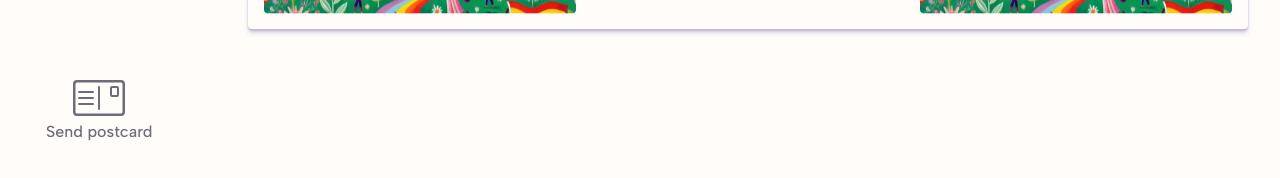
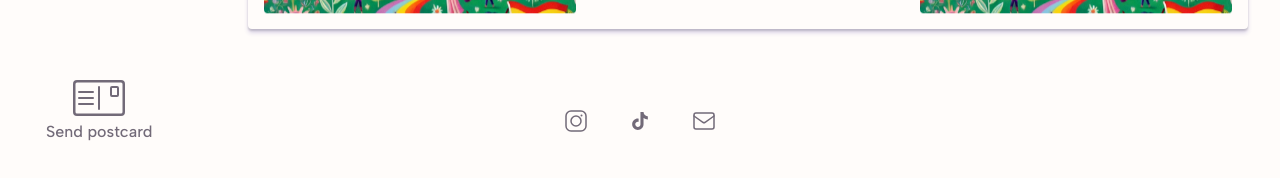
Before and after one commit to chr-tatu/queerpostbox, a Jekyll site: the page built from posts.html, in a window 1280 px wide and 1400 px high, scrolled down 4781 px. Shown: the part 1219-1397 px from the top of the window. Built offline with Jekyll 4.4.1, drawn with Linux system fonts in a browser that asks for light colours; some web fonts are replaced.

Commit message:
feat: add social media links to footer (#23)
Co-authored-by: Claude Opus 4.6 <noreply@anthropic.com>

```diff
--- a/_config.yml
+++ b/_config.yml
@@ -36,6 +36,12 @@ mailing_address:
   postal: "123 32 City"
   country: "Country"
 
+# Social links (shown in footer)
+social:
+  instagram: "https://www.instagram.com/queerpostbox"
+  tiktok: "https://www.tiktok.com/@queerpostbox"
+  email: "hello@queerpostbox.com"
+
 # Build settings
 # theme: jekyll-theme-minimal
 # theme: minima
--- a/_includes/footer.html
+++ b/_includes/footer.html
@@ -0,0 +1,28 @@
+<footer class="site-footer">
+  <div class="footer-social">
+    {% if site.social.instagram %}
+      <a href="{{ site.social.instagram }}" class="social-link" target="_blank" rel="noopener noreferrer" aria-label="Instagram">
+        <svg width="24" height="24" viewBox="0 0 24 24" fill="none" xmlns="http://www.w3.org/2000/svg" class="social-icon" aria-hidden="true">
+          <rect x="2" y="2" width="20" height="20" rx="5" stroke="currentColor" stroke-width="1.5"/>
+          <circle cx="12" cy="12" r="5" stroke="currentColor" stroke-width="1.5"/>
+          <circle cx="17.5" cy="6.5" r="1" fill="currentColor"/>
+        </svg>
+      </a>
+    {% endif %}
+    {% if site.social.tiktok %}
+      <a href="{{ site.social.tiktok }}" class="social-link" target="_blank" rel="noopener noreferrer" aria-label="TikTok">
+        <svg width="24" height="24" viewBox="0 0 24 24" fill="none" xmlns="http://www.w3.org/2000/svg" class="social-icon" aria-hidden="true">
+          <path d="M16.6 5.82C15.9165 5.03962 15.5397 4.03743 15.54 3H12.45V15.4C12.4262 16.071 12.1429 16.7066 11.6598 17.1729C11.1767 17.6393 10.5315 17.8999 9.86 17.9C8.44 17.9 7.26 16.74 7.26 15.3C7.26 13.58 8.92 12.29 10.63 12.82V9.66C7.18 9.2 4.16 11.88 4.16 15.3C4.16 18.63 6.92 21 9.85 21C12.99 21 15.54 18.45 15.54 15.3V9.01C16.7931 9.90985 18.2974 10.3926 19.84 10.39V7.3C19.84 7.3 17.96 7.39 16.6 5.82Z" fill="currentColor"/>
+        </svg>
+      </a>
+    {% endif %}
+    {% if site.social.email %}
+      <a href="mailto:{{ site.social.email }}" class="social-link" aria-label="Email">
+        <svg width="24" height="24" viewBox="0 0 24 24" fill="none" xmlns="http://www.w3.org/2000/svg" class="social-icon" aria-hidden="true">
+          <rect x="2" y="4" width="20" height="16" rx="2" stroke="currentColor" stroke-width="1.5"/>
+          <path d="M2 7L10.8906 13.2604C11.5624 13.7083 12.4376 13.7083 13.1094 13.2604L22 7" stroke="currentColor" stroke-width="1.5" stroke-linecap="round"/>
+        </svg>
+      </a>
+    {% endif %}
+  </div>
+</footer>
--- a/assets/css/main.css
+++ b/assets/css/main.css
@@ -115,9 +115,47 @@ body {
   width: 100%;
 }
 
+/* Footer */
+.site-footer {
+  padding: 40px 25px;
+  display: flex;
+  justify-content: center;
+}
+
+.footer-social {
+  display: flex;
+  gap: 24px;
+  align-items: center;
+}
+
+.social-link {
+  display: flex;
+  align-items: center;
+  justify-content: center;
+  width: 40px;
+  height: 40px;
+  border-radius: 50%;
+  color: var(--color-gray-4);
+  transition: color 0.2s ease, background-color 0.2s ease;
+}
+
+.social-link:hover {
+  color: var(--color-lavender);
+  background-color: var(--color-light-2);
+}
+
+.social-icon {
+  width: 24px;
+  height: 24px;
+}
+
 /* Responsive */
 @media (max-width: 768px) {
   .site-header {
     padding: 16px;
   }
+
+  .site-footer {
+    padding: 32px 16px;
+  }
 }
```
